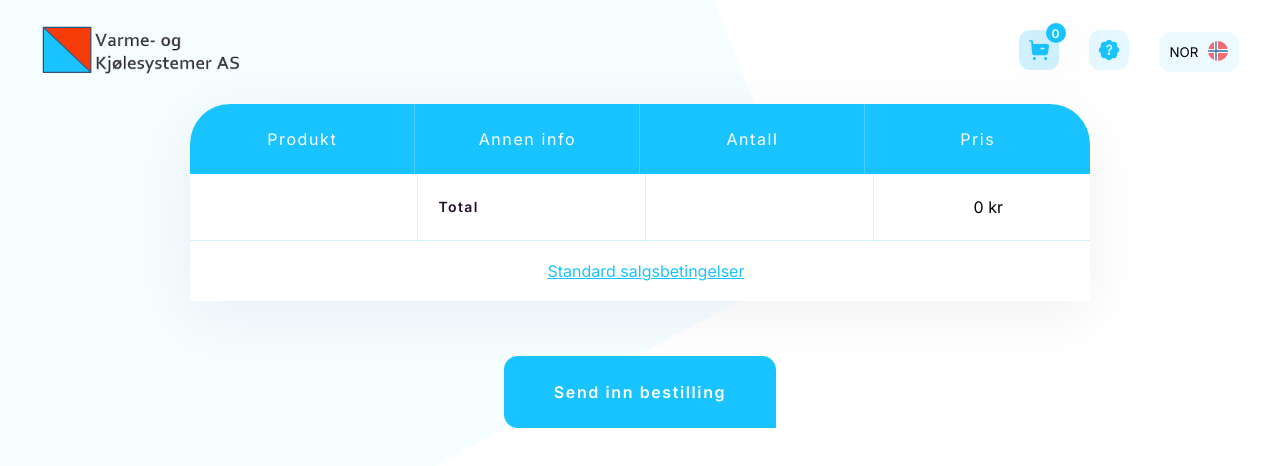
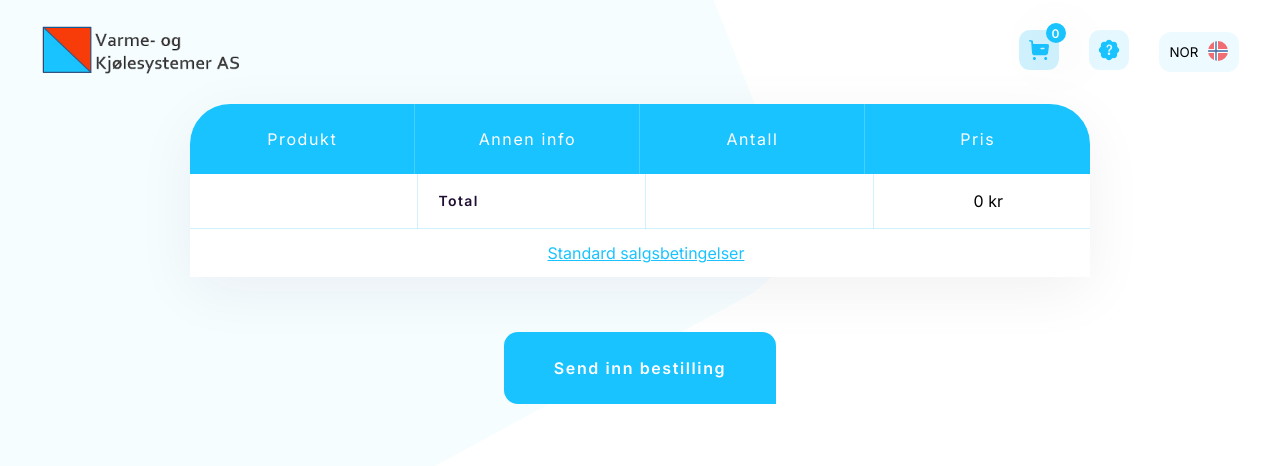
Before and after one commit to Getonnet/heatpump-frontend, a React (Create React App) app: page /cart in a window 1280 px wide. Shown: the top 466 px of the page. Built offline with nearby package versions, Linux system fonts and the light colour scheme.

Commit message:
update to cart page

```diff
--- a/src/pages/terms.jsx
+++ b/src/pages/terms.jsx
@@ -10,7 +10,7 @@ export default function TermsPage() {
   return (
     <div className='terms-wrap'>
       <div className='terms-page'>
-        <div className='container'>
+        <div className='container' style={{ paddingBottom: '80px' }}>
           <div className='go-back'>
             <Link to={'/'} className='btn'>
               <LeftArrowIcon />
--- a/src/styles/pages/_cart.scss
+++ b/src/styles/pages/_cart.scss
@@ -23,7 +23,7 @@
     display: block;
     overflow-y: scroll;
     overflow-x: hidden;
-    max-height: 350px;
+    max-height: 580px;
   }
 
   //scrollbar styles
@@ -71,9 +71,9 @@
 
   tbody {
     .product-image {
-      max-width: 200px;
-      width: 166px;
-      padding: 20px;
+      max-width: 100px;
+      width: 100px;
+      padding: 10px;
       height: auto;
       border-radius: 20px;
       background-color: rgba(#19c3ff, 0.1);
@@ -82,6 +82,9 @@
       img {
         width: 100%;
         height: auto;
+        border-radius: 20px;
+        display: block;
+        margin-bottom: 0;
       }
     }
 
@@ -96,10 +99,11 @@
 
     .price {
       width: 80px;
+      margin: 0 auto;
     }
 
     td {
-      padding: 20px;
+      padding: 14px 20px;
       border-right: 1px solid rgba(#19c3ff, 0.2);
       border-bottom: 1px solid rgba(#19c3ff, 0.2) !important;
 
```
